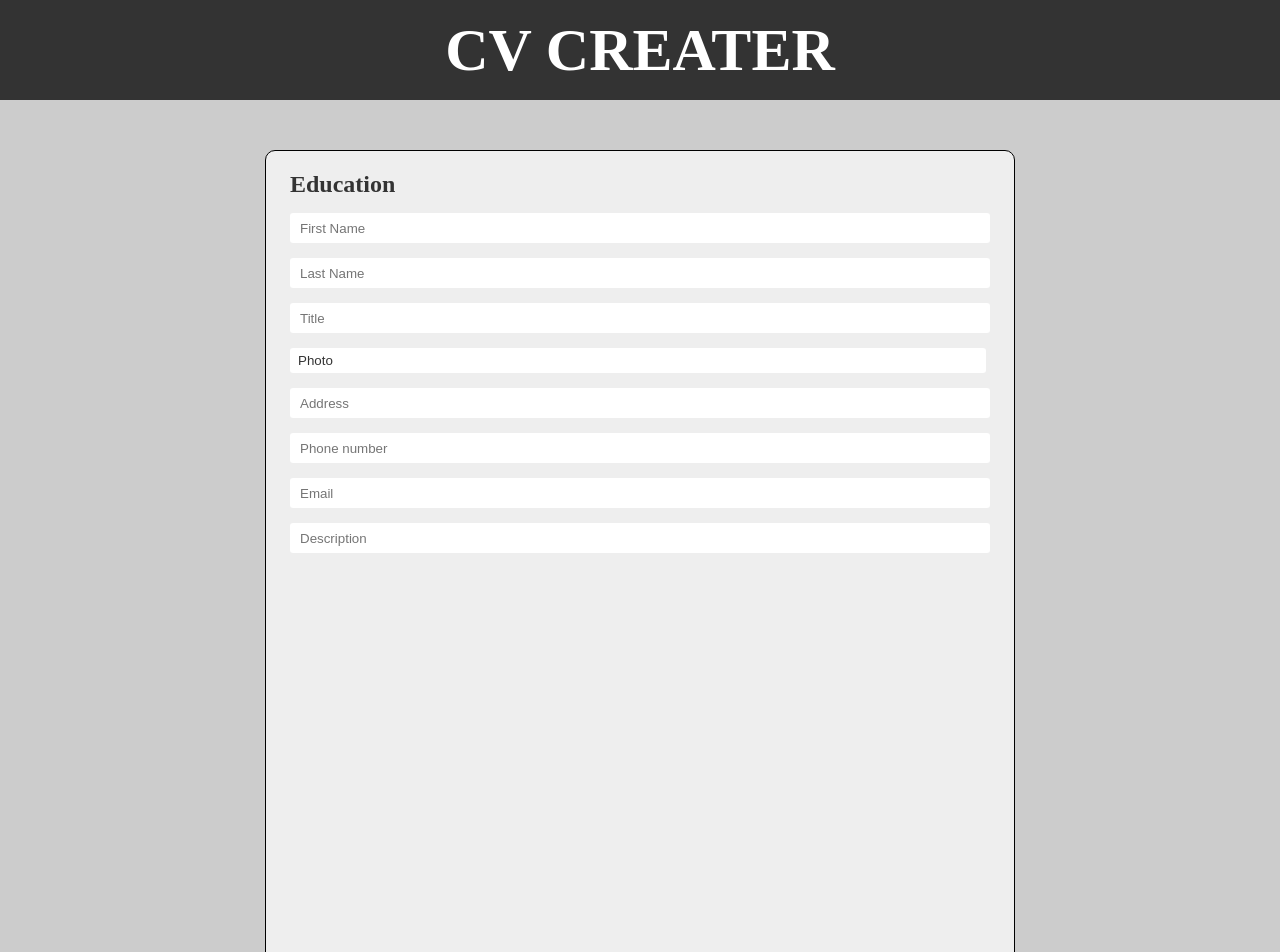
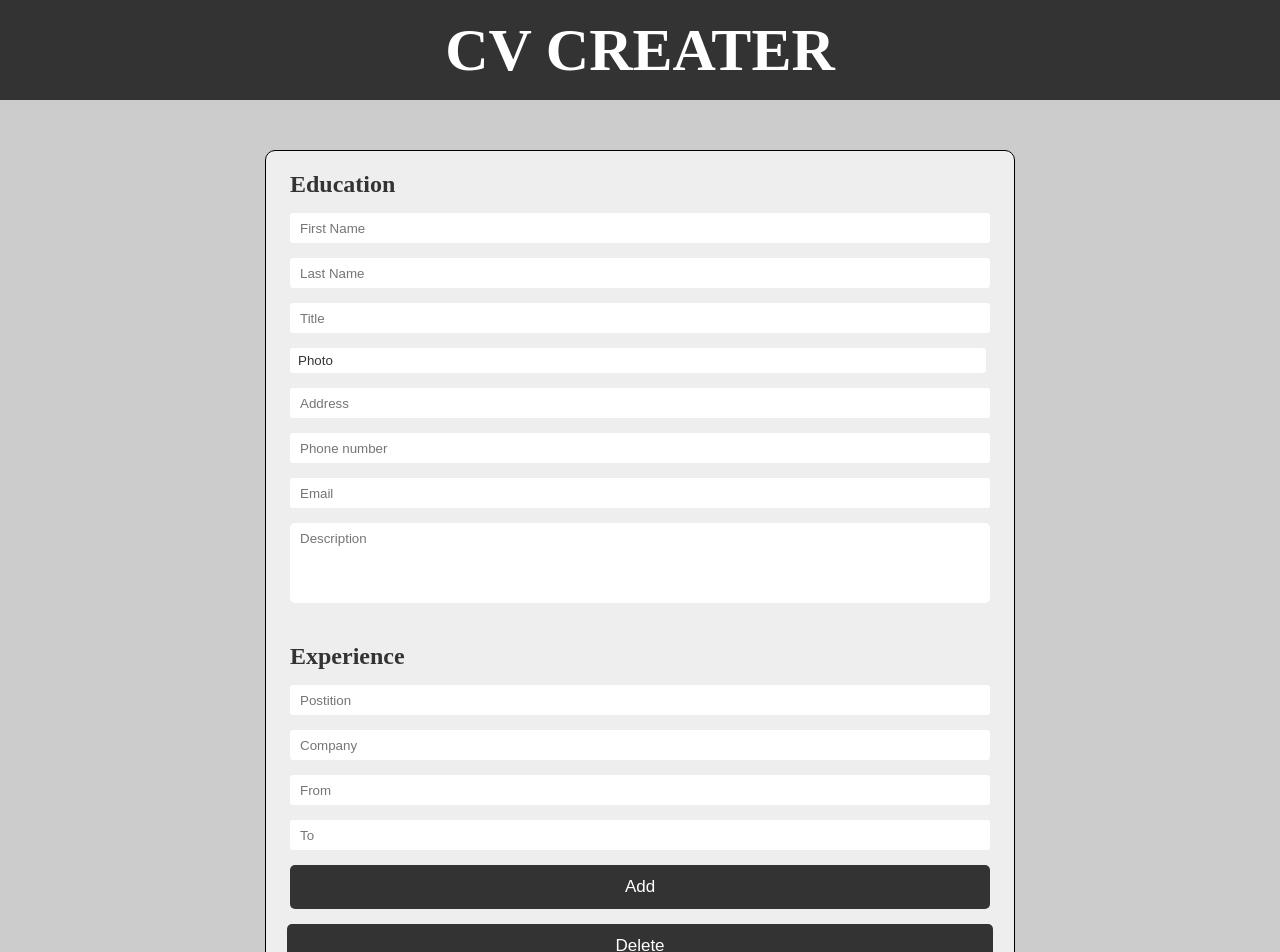
Before and after one commit to sumitshinde-84/cv-project, a React (Create React App) app: page / in a window 1280 px wide. Shown: the top 952 px of the page. Built offline with nearby package versions, Linux system fonts and the light colour scheme.

Commit message:
add experience section

```diff
--- a/src/components/Form_Component/education.js
+++ b/src/components/Form_Component/education.js
@@ -21,6 +21,7 @@ render(){
             <input type="tel" className="input" id="Phone" placeholder="Phone number"/>
             <input type="email" className="input" id="Email" placeholder="Email"/>
             <input type="text" className="input" id="Description" placeholder="Description"/>
+
         </div>
     )
 }
--- a/src/components/Form_Component/experience.js
+++ b/src/components/Form_Component/experience.js
@@ -0,0 +1,33 @@
+import React from "react";
+import "./style/experience.css"
+
+class Experience extends React.Component{
+
+
+
+
+
+
+
+render(){
+
+    return(
+        <div className="experience">
+            <h2>Experience</h2>
+            <input className="input" type="text" id="position" placeholder="Postition"/>
+            <input className="input" type="text" id="Company" placeholder="Company"/>
+            <input className="input" type="text" id="From" placeholder="From"/>
+            <input className="input" type="text" id="To" placeholder="To"/>
+            <button className="add">Add</button>
+            <button className="delete">Delete</button>
+
+
+        </div>
+    )
+}
+
+
+
+}
+
+export default Experience;
--- a/src/components/Form_Component/style/education.css
+++ b/src/components/Form_Component/style/education.css
@@ -1,4 +1,4 @@
-.education{
+.experience{
     display: flex;
     flex-direction: column;
     width: 40vw;
@@ -10,12 +10,35 @@
 }
 
 
-.education .input{
+.experience .input{
     width: 700px;
     height: 30px;
     background-color: white;
     border: none;
     border-radius: 3px;
+
+}
+
+#Description{
+
+  height: 80px;
+  border-radius: 5px;
+
+}
+
+#Description{
+
+
+  padding-bottom: 50px;
+
+}
+
+#Description:placeholder-shown{
+
+  height: 80px;
+  border-radius: 5px;
+  text-align: left;
+  padding-bottom: 60px;
 
 }
 
--- /dev/null
+++ b/src/components/Form_Component/style/experience.css
@@ -0,0 +1,65 @@
+.education{
+    display: flex;
+    flex-direction: column;
+    width: 40vw;
+    gap: 15px;
+    align-items: center;
+    padding: 20px;
+    color:  rgb(51, 51, 51);
+    text-align: left;
+}
+
+
+.education .input{
+    width: 700px;
+    height: 30px;
+    background-color: white;
+    border: none;
+    border-radius: 3px;
+
+}
+
+.input:placeholder-shown{
+    padding: 10px;
+}
+
+.experience h2{
+    width: 700px;
+    text-align: left;
+}
+
+.add{
+    padding: 12px 335px;
+    background-color: rgb(51, 51, 51);
+    color: white;
+    border: none;
+    border-radius: 5px;
+    font-size: 17px;
+  }
+
+  .add:hover{
+    padding: 12px 335px;
+    background-color: rgb(41, 41, 41);
+    color: white;
+    border: none;
+    border-radius: 5px;
+    font-size: 17px;
+  }
+
+  .delete{
+    padding: 12px 328px;
+    background-color: rgb(51, 51, 51);
+    color: white;
+    border: none;
+    border-radius: 5px;
+    font-size: 17px;
+  }
+
+  .delete:hover{
+    padding: 12px 328px;
+    background-color: rgb(41, 41, 41);
+    color: white;
+    border: none;
+    border-radius: 5px;
+    font-size: 17px;
+  }
--- a/src/components/form.js
+++ b/src/components/form.js
@@ -1,7 +1,8 @@
 import React from "react";
 import Education from "./Form_Component/education";
 import "./styles/Form.css"
-
+import "./Form_Component/experience"
+import Experience from "./Form_Component/experience";
 class Form extends React.Component{
 
 
@@ -10,10 +11,8 @@ render(){
 
     return(
         <div className="Form">
-
             <Education/>
-
-
+            <Experience/>
         </div>
 
     )
--- a/src/components/styles/Form.css
+++ b/src/components/styles/Form.css
@@ -4,7 +4,8 @@
     width: 750px;
     border: 1px solid black;
     display: flex;
-    justify-content: center;
+    flex-direction: column;
+    align-items: center;
     height: 900px;
     border-radius: 10px;
 
```
